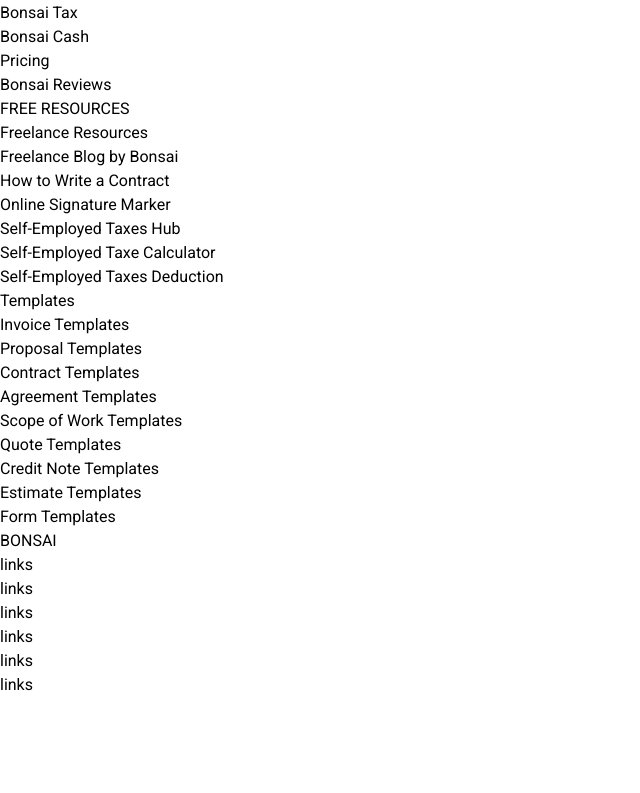
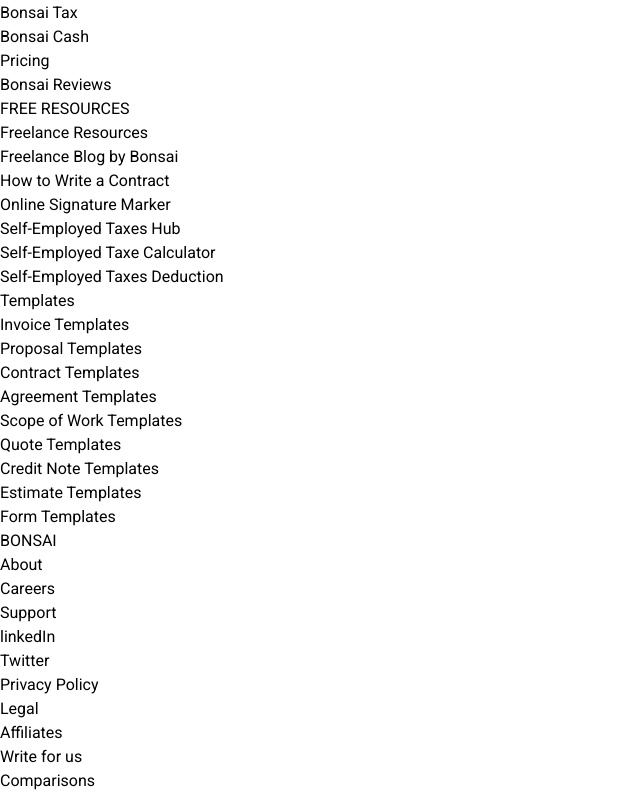
Before and after one commit to lilprof01/Bonsai, a React (Vite) app: page / in a window 1280 px wide. Shown: the part 2964-3757 px from the top of the page, without its empty margins (0-640 px from the left). Before the commit the page ends 3661 px from the top, so only its background shows below. Built offline with nearby package versions, Linux system fonts and the light colour scheme.

Commit message:
todays first push

```diff
--- a/src/components/footer.jsx
+++ b/src/components/footer.jsx
@@ -53,12 +53,20 @@
       <div className='flex flex-col justify-between align-middle items-left gap-4'>
         <h3 className='text-xl font-semibold'>BONSAI</h3>
         <ul className='flex flex-col justify-between align-middle items-left gap-2 font-light text-md'>
-          <li>links</li>
-          <li>links</li>
-          <li>links</li>
-          <li>links</li>
-          <li>links</li>
-          <li>links</li>
+          <li>About</li>
+          <li>Careers</li>
+          <li>Support</li>
+          <li>linkedIn</li>
+          <li>Twitter</li>
+          <li>Privacy Policy</li>
+          <li>Legal</li>
+        </ul>
+        <ul className='flex flex-col justify-between align-middle items-left gap-2 mt-6 font-light text-md'>
+          <li>Affiliates</li>
+          <li>Write for us</li>
+        </ul>
+        <ul className='flex flex-col justify-between align-middle items-left gap-2 mt-6 font-light text-md'>
+          <li>Comparisons</li>
         </ul>
       </div>
     </div>
```
